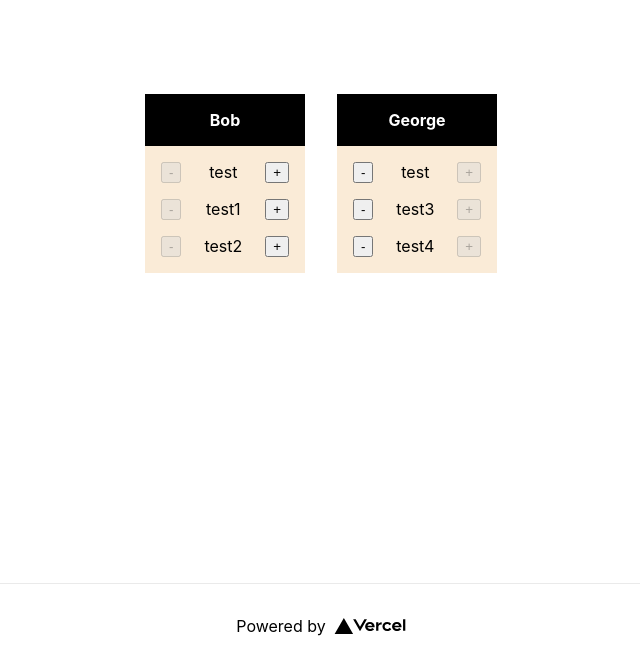
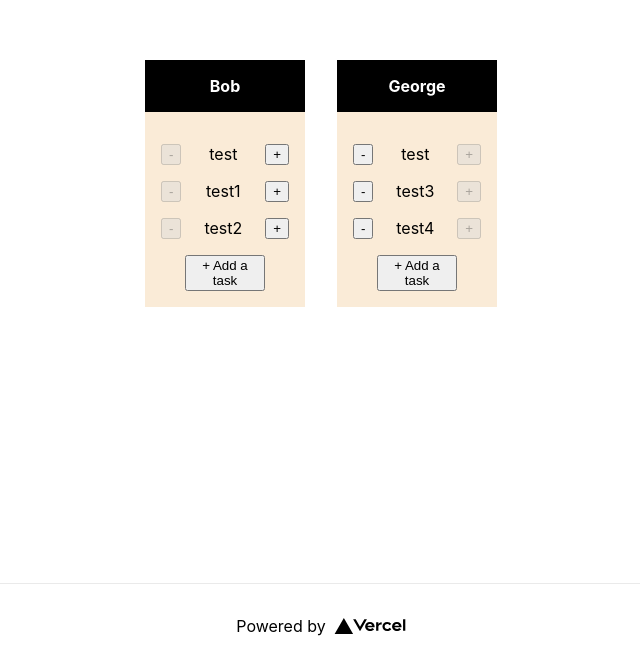
Before and after one commit to AlbertoALopez/torc-interview, a Next.js app: page / in a window 1280 px wide. Shown: the part 217-885 px from the top of the page, without its empty margins (319-959 px from the left). Built offline with nearby package versions, Linux system fonts and the light colour scheme.

Commit message:
Add button to create new task

```diff
--- a/pages/components/index.module.css
+++ b/pages/components/index.module.css
@@ -5,11 +5,14 @@
 }
 
 .lane {
+  display: flex;
   flex-direction: column;
   justify-content: center;
+  align-items: center;
   width: 10rem;
   background-color: antiquewhite;
   margin: 1rem;
+
 }
 
 .laneHeader {
@@ -18,6 +21,7 @@
   padding-top: 1rem;
   padding-bottom: 1rem;
   background-color: black;
+  width: 100%;
 }
 
 .laneName {
@@ -28,6 +32,7 @@
 .laneItemList {
   list-style: none;
   padding: 0;
+  width: 100%;
 }
 
 .laneItem {
@@ -38,3 +43,8 @@
   padding-right: 1rem;
   width: 100%;
 }
+
+.addNewItemButton {
+  margin-bottom: 1rem;
+  width: 5rem;
+}
--- a/pages/components/index.tsx
+++ b/pages/components/index.tsx
@@ -20,10 +20,16 @@ type LaneItem = {
 
 enum POSITION {
   DECREMENT,
-  INCREMENT
+  INCREMENT,
+  END
 };
 
 const Lane = ({ items, moveItemToLane, name, canDecrementItem, canIncrementItem }: LaneProps) => {
+  const addNewItemToLane = () => {
+    let newItem = prompt('What to do next?');
+    moveItemToLane({ message: newItem }, null, POSITION.END);
+  };
+
   return (
     <div className={styles.lane}>
       <div className={styles.laneHeader}>
@@ -50,6 +56,9 @@ const Lane = ({ items, moveItemToLane, name, canDecrementItem, canIncrementItem
           </li>
         ))}
       </ul>
+      <button className={styles.addNewItemButton} onClick={addNewItemToLane}>
+        + Add a task
+      </button>
     </div>
   );
 };
@@ -109,11 +118,11 @@ export default function TorcPage() {
     originalLaneIndex: number,
     item: LaneItem
   ) => {
+    const oldLane = removeItemFromLane(itemIndex, lanes[originalLaneIndex]);
     const newLane = addItemToLane(itemIndex, newLaneIndex, item);
-    const oldLane = removeItemFromLane(itemIndex, lanes[originalLaneIndex]);
 
     setLanes((lanes) => lanes.map((lane, index) => {
-      if (index === originalLaneIndex) {
+      if (index === originalLaneIndex && (originalLaneIndex !== newLaneIndex)) {
         return oldLane;
       } else if (index === newLaneIndex) {
         return newLane;
@@ -141,7 +150,9 @@ export default function TorcPage() {
               items={lane.items}
               key={index}
               moveItemToLane={(item: LaneItem, itemIndex: number, position: POSITION) => {
-                if (position === POSITION.INCREMENT) {
+                if (position === POSITION.END) {
+                  moveItemToLane(lane.items.length, index, index, item);
+                } else if (position === POSITION.INCREMENT) {
                   moveItemToLane(itemIndex, index + 1, index, item);
                 } else {
                   moveItemToLane(itemIndex, index - 1, index, item);
```
